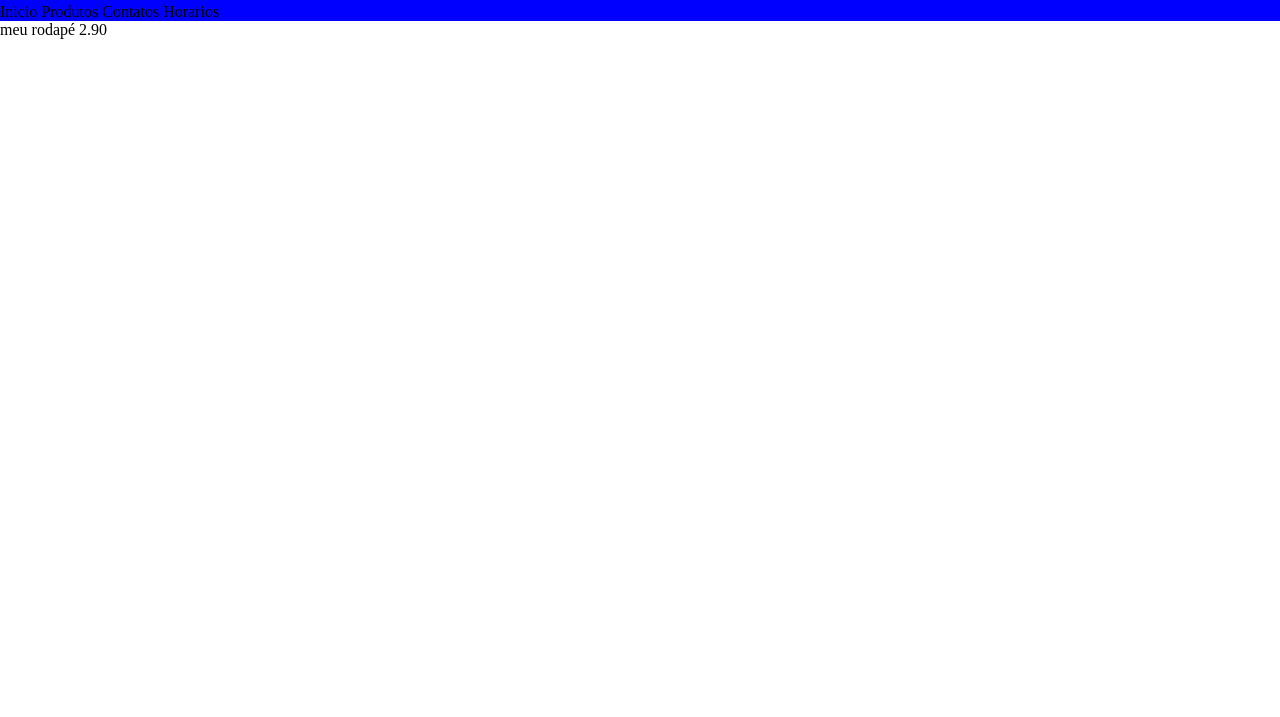
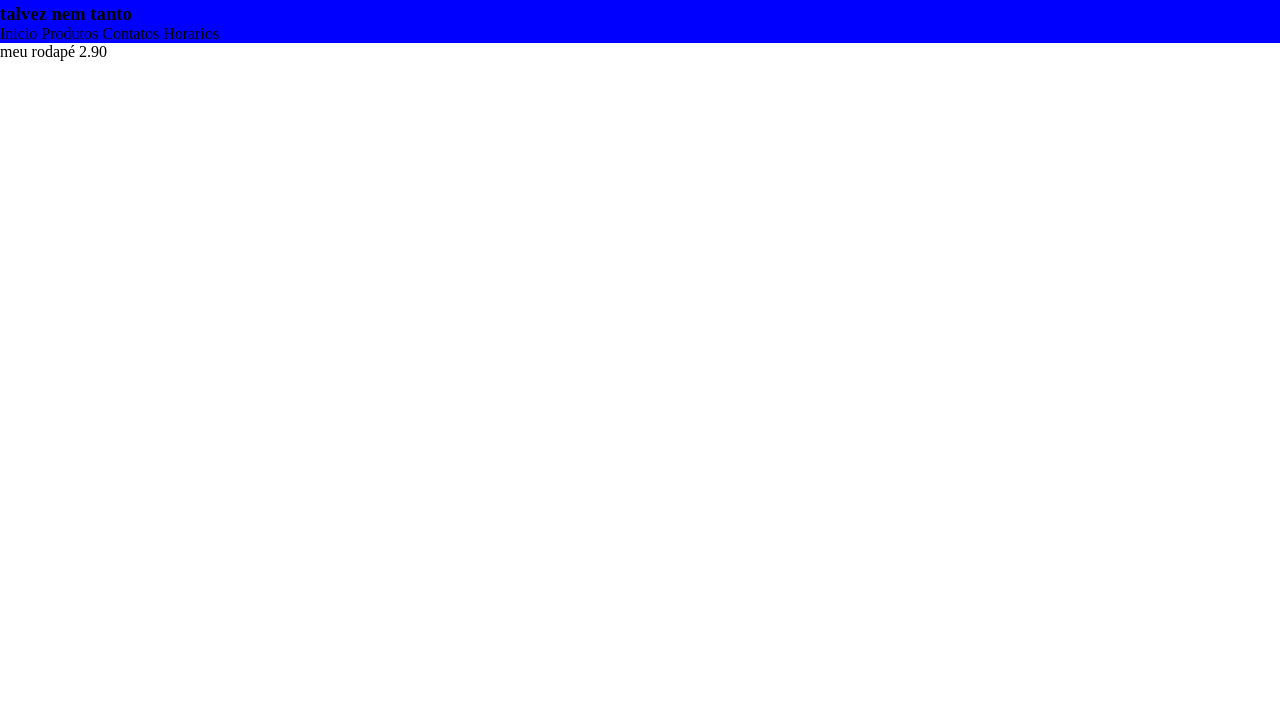
Before and after one commit to leonardohmleal/intro_git, a plain HTML site: page index.html in a window 1280 px wide. Shown: the part 83-800 px from the top of the page. Drawn offline with Linux system fonts and the light colour scheme.

Commit message:
subtitle updatting

```diff
--- a/index.html
+++ b/index.html
@@ -12,6 +12,7 @@
             <h1>Ads- Fatec jales</h1>
             <h2>Aprendendo Git</h2>
             <h3>Site muito Bom</h3>
+            <h3>talvez nem tanto</h3>
                 <nav>
                     <ul>
                         <l1>Inicio</l1>
```
